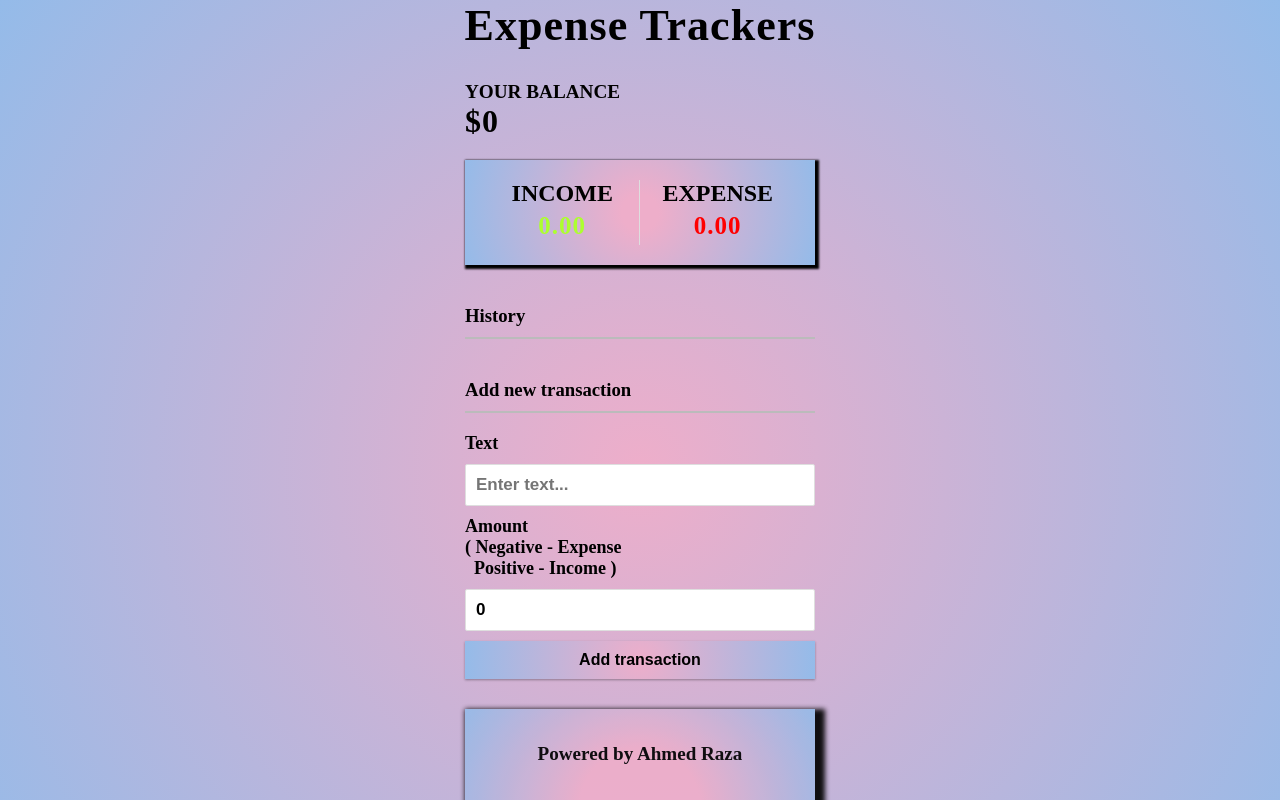
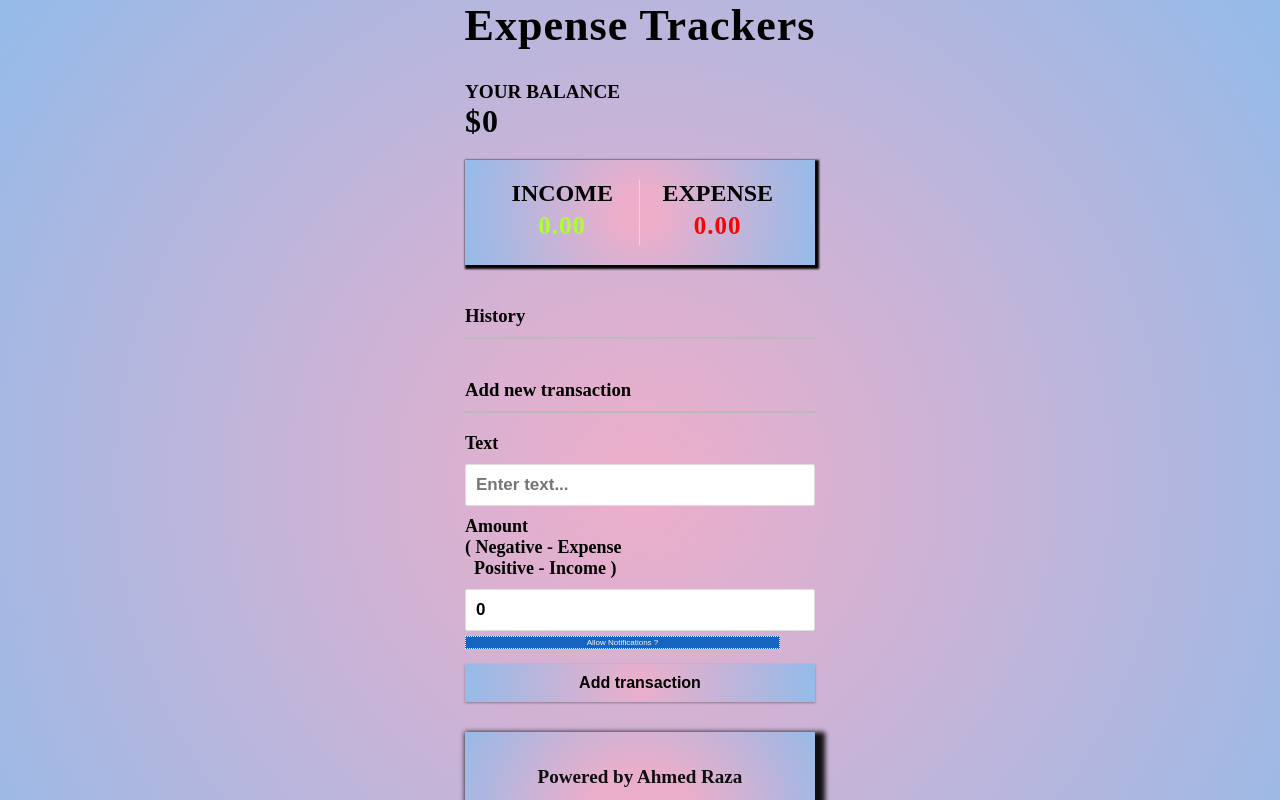
Before and after one commit to ahmedraza17260/expense-tracker-pwa, a React (Create React App) app: page / in a window 1280 px wide. Shown: the top 800 px of the page. Built offline with nearby package versions, Linux system fonts and the light colour scheme; a web font is replaced by a local one.

Commit message:
Add Firebase and push notification

```diff
--- a/package.json
+++ b/package.json
@@ -10,6 +10,8 @@
     "@types/node": "^12.0.0",
     "@types/react": "^16.9.0",
     "@types/react-dom": "^16.9.0",
+    "axios": "^0.19.2",
+    "firebase": "^7.17.2",
     "react": "^16.13.1",
     "react-dom": "^16.13.1",
     "react-scripts": "3.4.1",
--- a/src/App.css
+++ b/src/App.css
@@ -245,3 +245,13 @@ input[type="number"] {
   font-weight: bolder !important;
   color: black;
 }
+
+.Button {
+  background-color: #1565c0 !important;
+  color: whitesmoke !important;
+  width: 90%;
+  margin-bottom: 5px !important;
+  margin-right: 2px !important;
+  font-size: 8px;
+  border: 1px whitesmoke dotted !important;
+}
--- a/src/components/AddTransaction.tsx
+++ b/src/components/AddTransaction.tsx
@@ -1,6 +1,9 @@
 import React, { useState, useContext } from "react";
 import { GlobalContext } from "../context/GlobalState";
 import { ITrans } from "../types/TypeCast";
+import axios from 'axios';
+import firebase from 'firebase';
+import { permissionToReceiveNotifications } from './../push-notification';
 
 
 export const AddTransaction = () => {
@@ -18,6 +21,10 @@ export const AddTransaction = () => {
     function onSubmit(e: React.MouseEvent<HTMLButtonElement>) {
         e.preventDefault();
 
+        if (text.length < 3 || text.length > 20) {
+            alert("Please Enter Some Text");
+            return false;
+        }
         if (+amount === 0) {
             alert("Please Enter Correct Value");
             return false;
@@ -31,7 +38,35 @@ export const AddTransaction = () => {
         setAmount(0);
         addTransaction(newTransition);
 
+        setTimeout(sendNotification, 5000);
+
     };
+
+    const NotificationButton = () => (
+        <button className="Button" onClick={permissionToReceiveNotifications} >
+            Allow Notifications ?
+        </button>
+    );
+
+    async function sendNotification() {
+        const messaging = firebase.messaging();
+        const token = await messaging.getToken();
+        console.log('TOKEN in Component: ', token);
+        const response = await axios.post(
+            'https://fcm.googleapis.com/fcm/send',
+            {
+                notification: {
+                    title: "Expense Tracker PWA By Ahmed Raza",
+                    body: "",
+                    click_action: "",
+                    icon: '',
+                },
+                "to": token
+            },
+            { headers: { 'Content-Type': 'application/json', 'Authorization': 'key=AAAAatDjAFI:APA91bHtPg63Cjow-epJylmEDat4coQLbY_p0luqVRjYT4Rlfy0eFH2CMP386gpKyUT4KF_oQlVgrPht9PQVnJ1WIVzc5KHo_MWzja-tRkC1QsMnqHso6tc4bBuHU8brfcXbrbpcvuTV' } }
+        );
+        console.log('Response: ', response);
+    }
 
     return (
         <>
@@ -40,8 +75,8 @@ export const AddTransaction = () => {
                 <div className="form-control">
                     <label htmlFor="text">Text</label>
                     <input
+                        required
                         type="text"
-                        required
                         value={text}
                         onChange={(e: React.ChangeEvent<HTMLInputElement>) => setText(e.target.value)}
                         placeholder="Enter text..."
@@ -53,13 +88,14 @@ export const AddTransaction = () => {
                         ( Negative - Expense <br /> &nbsp;  Positive - Income )
                     </label>
                     <input
+                        required
                         type="number"
-                        required
                         value={amount}
                         onChange={(e: React.ChangeEvent<HTMLInputElement>) => setAmount(parseInt(e.target.value))}
                         placeholder="Enter amount..."
                     />
                 </div>
+                <NotificationButton />
                 <button className="btn" onClick={onSubmit}>Add transaction</button>
                 <div className="copyRight box_shadow">
                     <h5> Powered by Ahmed Raza </h5>
--- a/src/index.tsx
+++ b/src/index.tsx
@@ -1,7 +1,8 @@
-import React from 'react';
+import React from "react";
 import ReactDOM from 'react-dom';
 import './index.css';
 import App from './App';
+import { initializeFirebase } from './push-notification';
 import * as serviceWorker from './serviceWorker';
 
 ReactDOM.render(
@@ -10,7 +11,7 @@ ReactDOM.render(
   </React.StrictMode>,
   document.getElementById('root')
 );
-
+initializeFirebase();
 // If you want your app to work offline and load faster, you can change
 // unregister() to register() below. Note this comes with some pitfalls.
 // Learn more about service workers: https://bit.ly/CRA-PWA
--- /dev/null
+++ b/src/push-notification.tsx
@@ -0,0 +1,53 @@
+import firebase from 'firebase';
+
+export const initializeFirebase = () => {
+    firebase.initializeApp({
+        apiKey: "AIzaSyANNAsbq7y9zJ7KWuIIK71BfjHd93H_RVE",
+        authDomain: "expense-tracker-pwa-61f27.firebaseapp.com",
+        databaseURL: "https://expense-tracker-pwa-61f27.firebaseio.com",
+        projectId: "expense-tracker-pwa-61f27",
+        storageBucket: "expense-tracker-pwa-61f27.appspot.com",
+        messagingSenderId: "240588230013",
+        appId: "1:240588230013:web:875666c26f6a5f591c5014",
+        measurementId: "G-9V5KVV2DGZ"
+    });
+}
+
+
+export const permissionToReceiveNotifications = async () => {
+    try {
+        const messaging = firebase.messaging();
+        await messaging.requestPermission();
+        const token = await messaging.getToken();
+        //console.log('Token:', token);
+
+        return token;
+    } catch (error) {
+        console.error(error);
+    }
+}
+
+
+
+// firebase.initializeApp(firebaseConfig);
+// const messaging = firebase.messaging();
+
+
+// export function initNotification() {
+//     Notification.requestPermission().then((permission) => {
+//         console.log(permission)
+//         if (permission === "granted") {
+//             messaging.getToken().then((currentToken) => {
+//                 if (currentToken) {
+//                     console.log("TOKEN")
+//                     console.log(currentToken);
+//                 } else {
+//                     console.log('No Instance ID token available. Request permission to generate one.');
+
+//                 }
+//             }).catch((err) => {
+//                 console.log('An error occurred while retrieving token. ', err);
+//             });
+//         }
+//     })
+// }
```
Also changed, not shown: public/firebase-messaging-sw.js (added, +15 -0 lines), firebase.json (added), 2 other files (tests, documents, lock files or other folders).
